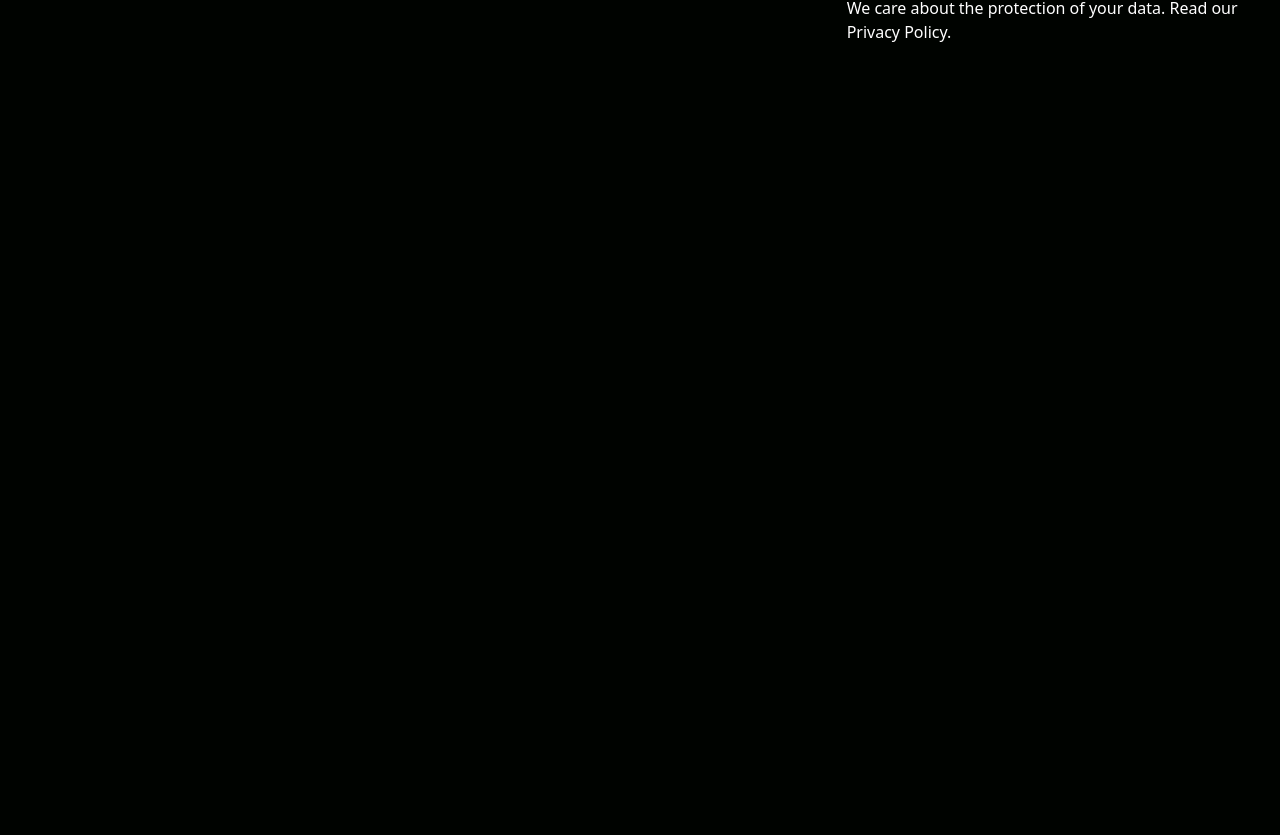
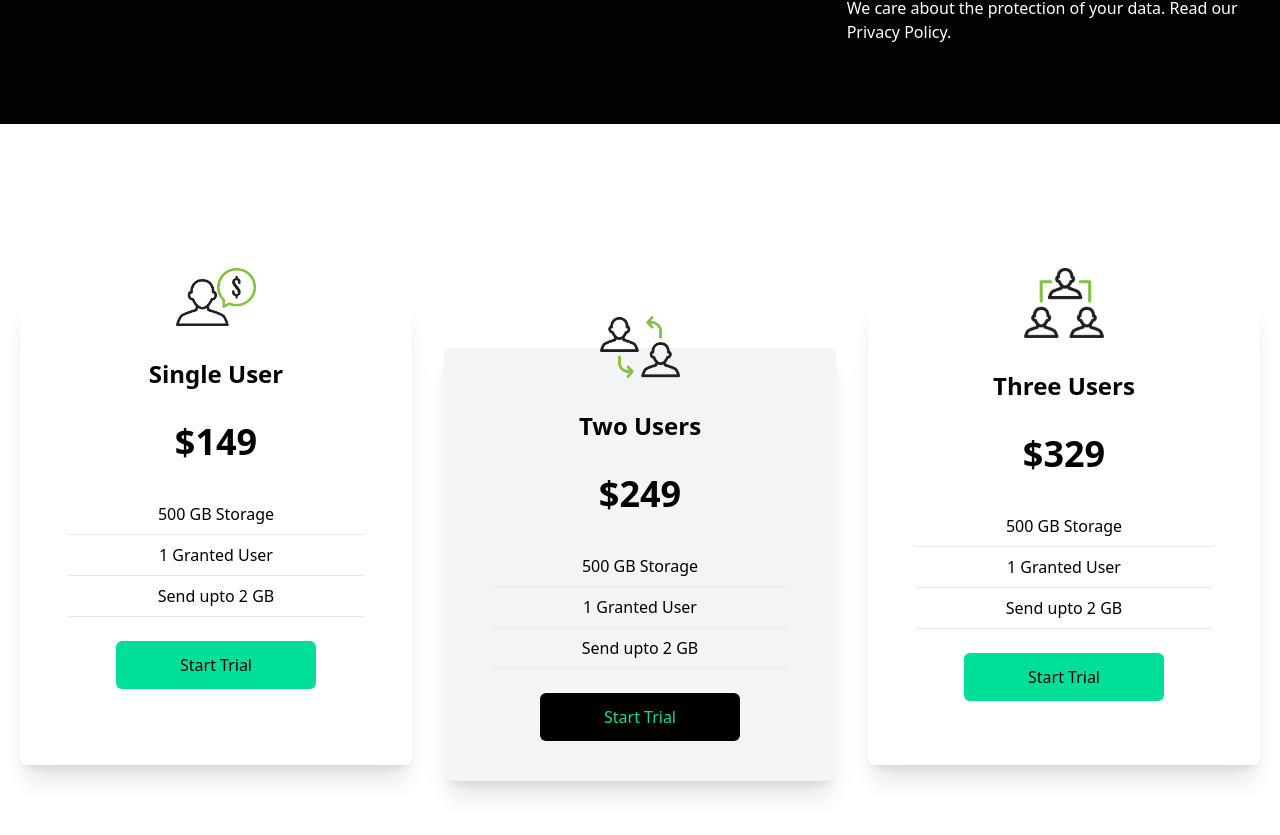
Before and after one commit to heyyitsady/prime-finance-react, a React (Create React App) app: page / in a window 1280 px wide. Shown: the part 1557-2392 px from the top of the page. Before the commit the page ends 1681 px from the top, so only its background shows below. Built offline with nearby package versions, Linux system fonts and the light colour scheme.

Commit message:
feat: import and render Cards component

```diff
--- a/src/App.js
+++ b/src/App.js
@@ -1,5 +1,6 @@
 import React from "react";
 import Analytics from "./components/Analytics";
+import Cards from "./components/Cards";
 import Hero from "./components/Hero";
 import Navbar from "./components/Navbar";
 import Newsletter from "./components/Newsletter";
@@ -11,6 +12,7 @@ function App() {
       <Hero />
       <Analytics />
       <Newsletter />
+      <Cards />
     </div>
   );
 }
```
